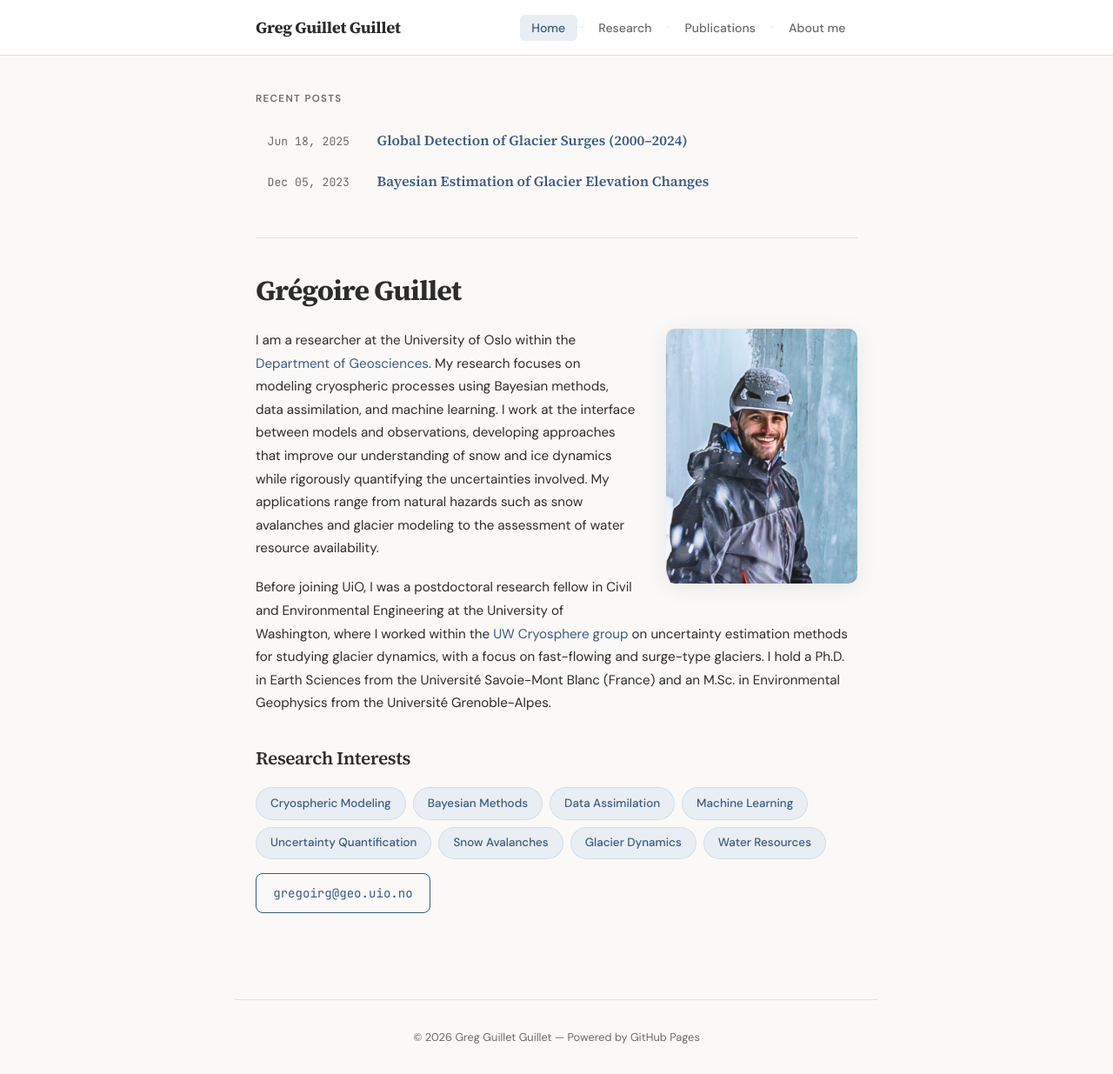
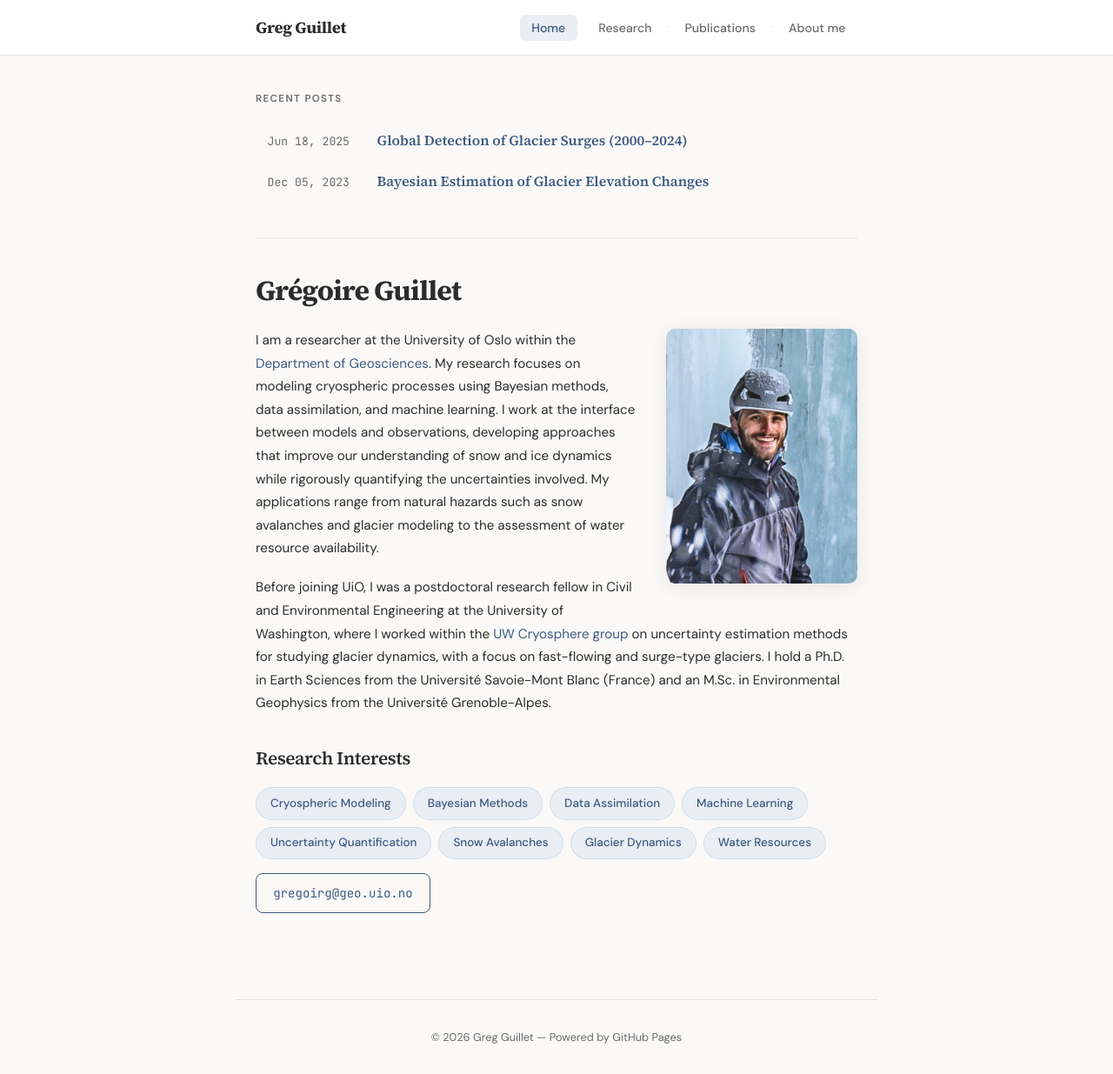
Before and after one commit to gregguillet/gregguillet.github.io, a Jekyll site: the page built from index.md, in a window 1280 px wide and 1235 px high. Shown: the whole window at 87% size. Built offline with Jekyll 4.4.1, drawn with Linux system fonts in a browser that asks for light colours.

Commit message:
Fix duplicate name in title field

```diff
--- a/_config.yml
+++ b/_config.yml
@@ -1,4 +1,4 @@
-title: Greg Guillet Guillet
+title: Greg Guillet
 description: Research Scientist — University of Oslo
 url: "https://gregguillet.github.io"
 baseurl: ""
```
